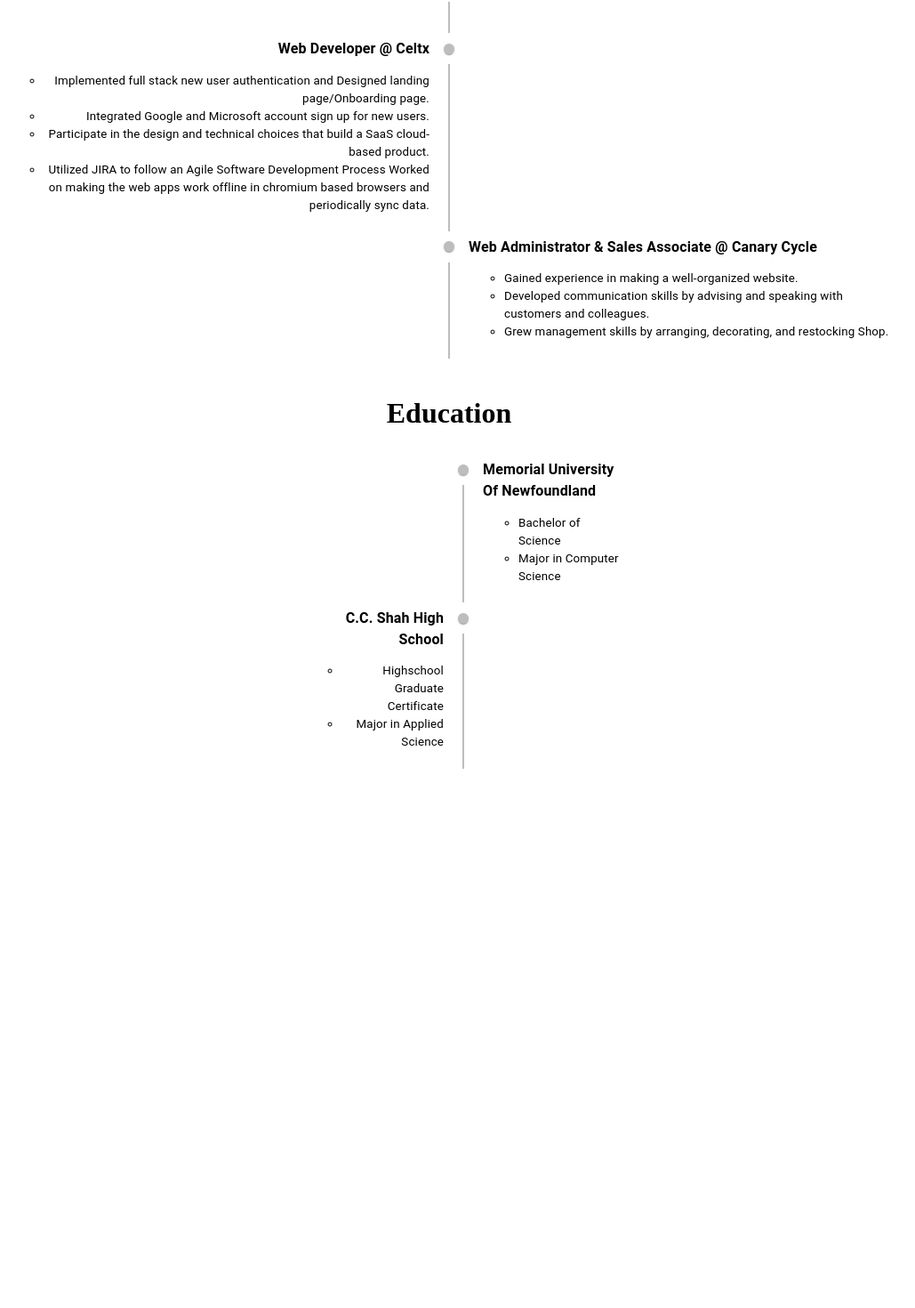
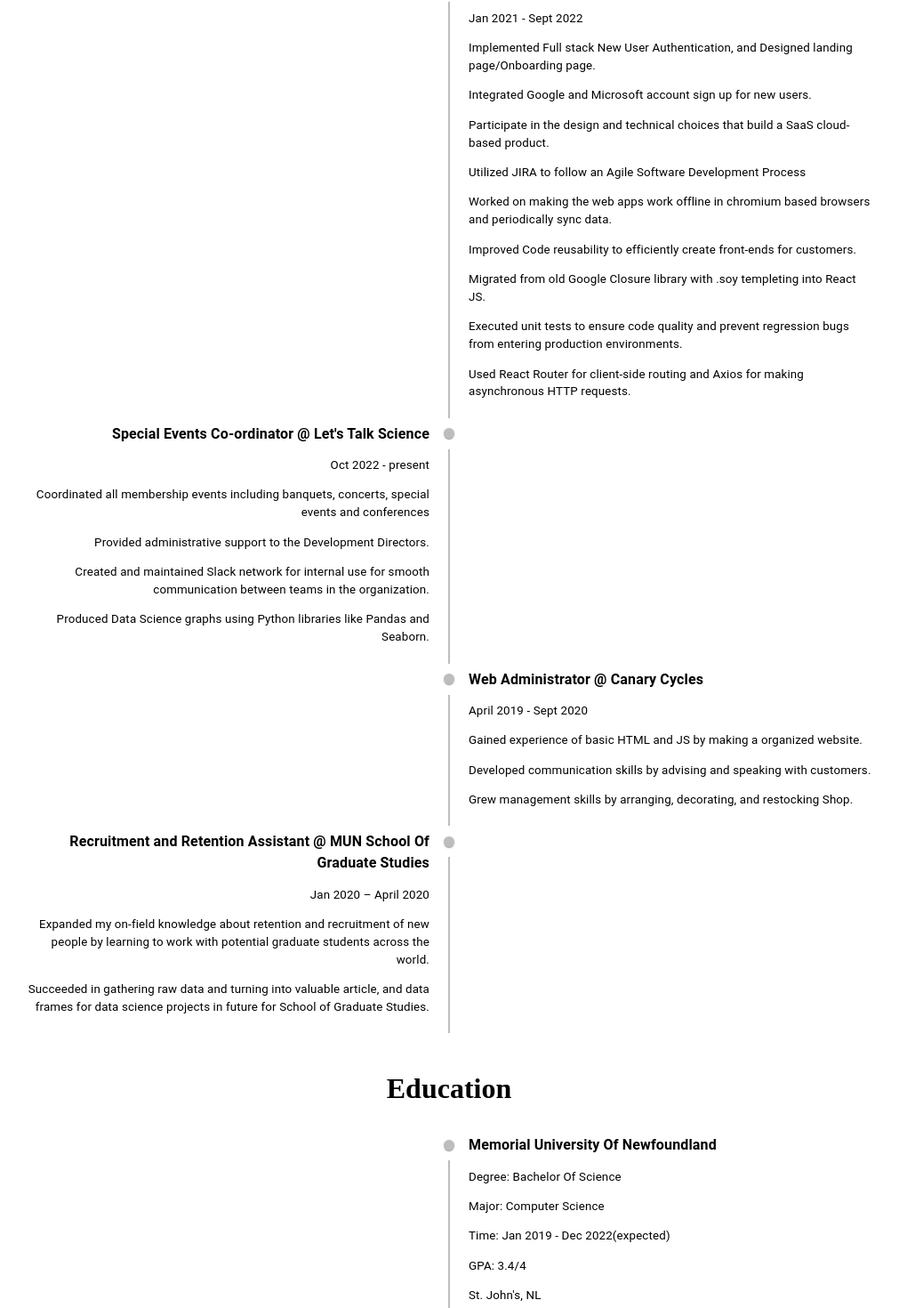
Before and after one commit to kathanjshah/kathanjshah.github.io, a React (Create React App) app: page / in a window 1280 px wide. Shown: the part 687-2157 px from the top of the page at 89% size, without its empty margins (135-1164 px from the left). Before the commit the page ends 1573 px from the top, so only its background shows below. Built offline with nearby package versions, Linux system fonts and the light colour scheme.

Commit message:
added reusable code

```diff
--- a/src/Components/body/body.css
+++ b/src/Components/body/body.css
@@ -80,7 +80,9 @@ a {
     margin-top: 10%;
 }
 
-
+.body4 {
+    width: 100%
+}
 
 .card {
     background-color: lightblue;
--- a/src/Components/body/index.js
+++ b/src/Components/body/index.js
@@ -4,8 +4,8 @@ import "./body.css";
 import BugReportIcon from "@mui/icons-material/BugReport";
 import { useState } from "react";
 import GTranslateIcon from "@mui/icons-material/GTranslate";
-import AlternateTimeline from "../timeline/timeline";
-import EducationTimeline from "../timeline/education";
+
+import TimelineCmpt from "../timeline/timelineCmpt";
 
 
 
@@ -46,11 +46,11 @@ function Body() {
 
       <div id="Experience" className="body3">
         <h1>Experience</h1>
-        <AlternateTimeline className="timeline" />
+        <TimelineCmpt className="timeline" isJob={true} />
       </div>
-      <div id="Projects" className="body4">
+      <div id="Education" className="body4">
         <h1>Education</h1>
-        <EducationTimeline className="timeline" />
+        <TimelineCmpt className="timeline" isJob={false}/>
       </div>
       <div>
         <div
--- a/src/Components/header/drawer.js
+++ b/src/Components/header/drawer.js
@@ -1,11 +1,11 @@
-import * as React from 'react';
-import Box from '@mui/material/Box';
-import Drawer from '@mui/material/Drawer';
-import List from '@mui/material/List';
-import ListItem from '@mui/material/ListItem';
-import ListItemButton from '@mui/material/ListItemButton';
-import ListItemText from '@mui/material/ListItemText';
-import MenuIcon from '@mui/icons-material/Menu';
+import * as React from "react";
+import Box from "@mui/material/Box";
+import Drawer from "@mui/material/Drawer";
+import List from "@mui/material/List";
+import ListItem from "@mui/material/ListItem";
+import ListItemButton from "@mui/material/ListItemButton";
+import ListItemText from "@mui/material/ListItemText";
+import MenuIcon from "@mui/icons-material/Menu";
 
 export default function TemporaryDrawer() {
   const [state, setState] = React.useState({
@@ -13,7 +13,10 @@ export default function TemporaryDrawer() {
   });
 
   const toggleDrawer = (anchor, open) => (event) => {
-    if (event.type === 'keydown' && (event.key === 'Tab' || event.key === 'Shift')) {
+    if (
+      event.type === "keydown" &&
+      (event.key === "Tab" || event.key === "Shift")
+    ) {
       return;
     }
 
@@ -22,28 +25,30 @@ export default function TemporaryDrawer() {
 
   const list = (anchor) => (
     <Box
-      sx={{ width: anchor === 'right' || anchor === 'bottom' ? 'auto' : 250 }}
+      sx={{ width: anchor === "right" || anchor === "bottom" ? "auto" : 250 }}
       role="presentation"
       onClick={toggleDrawer(anchor, false)}
       onKeyDown={toggleDrawer(anchor, false)}
     >
       <List>
-        {['Choose Packet', 'Program', 'Pricing', 'Help & Center'].map((text, index) => (
-          <ListItem key={text} disablePadding>
-            <ListItemButton>
-
-              <ListItemText primary={text} />
-            </ListItemButton>
-          </ListItem>
-        ))}
+        {["Experience", "Education", "Project", "About", "Contact"].map(
+          (text, index) => (
+            <ListItem key={text} disablePadding>
+              <a href={"#"+text}>
+                <ListItemButton>
+                  <ListItemText primary={text} />
+                </ListItemButton>
+              </a>
+            </ListItem>
+          )
+        )}
       </List>
-
     </Box>
   );
 
   return (
     <div>
-      {['right'].map((anchor) => (
+      {["right"].map((anchor) => (
         <React.Fragment key={anchor}>
           <MenuIcon onClick={toggleDrawer(anchor, true)}>{anchor}</MenuIcon>
           <Drawer
--- a/src/Components/header/index.js
+++ b/src/Components/header/index.js
@@ -16,7 +16,7 @@ function Header() {
       {matches ? (
         <div className="groupicons">
           <div className="clickicons"><a href="#Experience">Experience</a></div>
-          <div className="clickicons">Education</div>
+          <div className="clickicons"><a href="#Education">Education</a></div>
           <div className="clickicons">Projects</div>
           <div className="clickicons">About</div>
           <div className="clickicons">Contact</div>
--- a/src/Components/timeline/education.jsx
+++ /dev/null
@@ -1,44 +0,0 @@
-import * as React from "react";
-import Timeline from "@mui/lab/Timeline";
-import TimelineItem from "@mui/lab/TimelineItem";
-import TimelineSeparator from "@mui/lab/TimelineSeparator";
-import TimelineConnector from "@mui/lab/TimelineConnector";
-import TimelineContent from "@mui/lab/TimelineContent";
-import TimelineDot from "@mui/lab/TimelineDot";
-
-export default function EducationTimeline() {
-  return (
-    <Timeline style={{ width: "100%" }} position="alternate">
-      <TimelineItem>
-        <TimelineSeparator>
-          <TimelineDot />
-          <TimelineConnector />
-        </TimelineSeparator>
-        <TimelineContent style={{ fontWeight: "bold" }}>
-          Memorial University Of Newfoundland
-          <p>
-            <ul>
-              <li>Bachelor of Science</li>
-              <li>Major in Computer Science</li>
-            </ul>
-          </p>
-        </TimelineContent>
-      </TimelineItem>
-      <TimelineItem>
-        <TimelineSeparator>
-          <TimelineDot />
-          <TimelineConnector />
-        </TimelineSeparator>
-        <TimelineContent style={{ fontWeight: "bold" }}>
-          C.C. Shah High School
-          <p>
-            <ul>
-              <li>Highschool Graduate Certificate</li>
-              <li>Major in Applied Science</li>
-            </ul>
-          </p>
-        </TimelineContent>
-      </TimelineItem>
-    </Timeline>
-  );
-}
--- a/src/Components/timeline/timeline.jsx
+++ /dev/null
@@ -1,74 +0,0 @@
-import * as React from "react";
-import Timeline from "@mui/lab/Timeline";
-import TimelineItem from "@mui/lab/TimelineItem";
-import TimelineSeparator from "@mui/lab/TimelineSeparator";
-import TimelineConnector from "@mui/lab/TimelineConnector";
-import TimelineContent from "@mui/lab/TimelineContent";
-import TimelineDot from "@mui/lab/TimelineDot";
-
-export default function AlternateTimeline() {
-  return (
-    <Timeline style={{ width: "100%" }} position="alternate">
-      <TimelineItem>
-        <TimelineSeparator>
-          <TimelineDot />
-          <TimelineConnector />
-        </TimelineSeparator>
-        <TimelineContent style={{ fontWeight: "bold" }}>
-          Web Developer @ Backlight
-        </TimelineContent>
-      </TimelineItem>
-      <TimelineItem>
-        <TimelineSeparator>
-          <TimelineDot />
-          <TimelineConnector />
-        </TimelineSeparator>
-        <TimelineContent style={{ fontWeight: "bold" }}>
-          Web Developer @ Celtx
-          <p>
-            <ul>
-              <li>
-                Implemented full stack new user authentication and Designed
-                landing page/Onboarding page.
-              </li>
-              <li>
-                Integrated Google and Microsoft account sign up for new users.
-              </li>
-              <li>
-                Participate in the design and technical choices that build a
-                SaaS cloud-based product.
-              </li>
-              <li>
-                Utilized JIRA to follow an Agile Software Development Process
-                Worked on making the web apps work offline in chromium based
-                browsers and periodically sync data.
-              </li>
-            </ul>
-          </p>
-        </TimelineContent>
-      </TimelineItem>
-      <TimelineItem>
-        <TimelineSeparator>
-          <TimelineDot />
-          <TimelineConnector />
-        </TimelineSeparator>
-        <TimelineContent style={{ fontWeight: "bold" }}>
-          Web Administrator & Sales Associate @ Canary Cycle
-          <p>
-            <ul>
-              <li>Gained experience in making a well-organized website.</li>
-              <li>
-                Developed communication skills by advising and speaking with
-                customers and colleagues.
-              </li>
-              <li>
-                Grew management skills by arranging, decorating, and restocking
-                Shop.
-              </li>
-            </ul>
-          </p>
-        </TimelineContent>
-      </TimelineItem>
-    </Timeline>
-  );
-}
--- /dev/null
+++ b/src/Components/timeline/timelineCmpt.jsx
@@ -0,0 +1,116 @@
+import * as React from "react";
+import Timeline from "@mui/lab/Timeline";
+import TimelineItem from "@mui/lab/TimelineItem";
+import TimelineSeparator from "@mui/lab/TimelineSeparator";
+import TimelineConnector from "@mui/lab/TimelineConnector";
+import TimelineContent from "@mui/lab/TimelineContent";
+import TimelineDot from "@mui/lab/TimelineDot";
+
+export default function TimelineCmpt(props) {
+  const jobs = [
+    {
+      company: "Celtx / Backlight",
+      role: "Web-Developer",
+      duration: "Jan 2021 - Sept 2022",
+      place: "St. John's, NL",
+      discription: [
+        "Implemented Full stack New User Authentication, and Designed landing page/Onboarding page.",
+        "Integrated Google and Microsoft account sign up for new users.",
+        "Participate in the design and technical choices that build a SaaS cloud-based product.",
+        "Utilized JIRA to follow an Agile Software Development Process",
+        "Worked on making the web apps work offline in chromium based browsers and periodically sync data.",
+        "Improved Code reusability to efficiently create front-ends for customers.",
+        "Migrated from old Google Closure library with .soy templeting into React JS.",
+        "Executed unit tests to ensure code quality and prevent regression bugs from entering production environments.",
+        "Used React Router for client-side routing and Axios for making asynchronous HTTP requests.",
+      ],
+    },
+    {
+      company: "Let's Talk Science",
+      role: "Special Events Co-ordinator",
+      duration: "Oct 2022 - present",
+      place: "St. John's, NL",
+      discription: [
+        "Coordinated all membership events including banquets, concerts, special events and conferences",
+        "Provided administrative support to the Development Directors.",
+        "Created and maintained Slack network for internal use for smooth communication between teams in the organization.",
+        "Produced Data Science graphs using Python libraries like Pandas and Seaborn.",
+      ],
+    },
+    {
+      company: "Canary Cycles",
+      role: "Web Administrator",
+      duration: "April 2019 - Sept 2020",
+      place: "St. John's, NL",
+      discription: [
+        "Gained experience of basic HTML and JS by making a organized website.",
+        "Developed communication skills by advising and speaking with customers.",
+        "Grew management skills by arranging, decorating, and restocking Shop.",
+      ],
+    },
+    {
+      company: "MUN School Of Graduate Studies",
+      role: "Recruitment and Retention Assistant",
+      duration: "Jan 2020 – April 2020",
+      place: "St. John's, NL",
+      discription: [
+        "Expanded my on-field knowledge about retention and recruitment of new people by learning to work with potential graduate students across the world.",
+        "Succeeded in gathering raw data and turning into valuable article, and data frames for data science projects in future for School of Graduate Studies.",
+      ],
+    },
+  ];
+
+  const schools = [
+    {
+      uni: "Memorial University Of Newfoundland",
+      edu: "Degree: Bachelor Of Science",
+      major: "Major: Computer Science",
+      duration: "Time: Jan 2019 - Dec 2022(expected)",
+      grade: "GPA: 3.4/4",
+      place: "St. John's, NL",
+    },
+  ];
+
+  const jobscmpt = jobs.map((job) => {
+    return (
+      <TimelineItem position="alternate">
+        <TimelineSeparator>
+          <TimelineDot />
+          <TimelineConnector />
+        </TimelineSeparator>
+        <TimelineContent style={{ fontWeight: "bold" }}>
+          {job.role}&nbsp;@&nbsp;{job.company}
+          <p>{job.duration}</p>
+          {job.discription.map((dis) => {
+            return <p>{dis}</p>;
+          })}
+        </TimelineContent>
+      </TimelineItem>
+    );
+  });
+  const schoolscmpt = schools.map((school) => {
+    return (
+      <TimelineItem position="alternate">
+      <TimelineSeparator>
+        <TimelineDot />
+        <TimelineConnector />
+      </TimelineSeparator>
+      <TimelineContent style={{ fontWeight: "bold" }}>
+        {school.uni}
+        <p>{school.edu}</p>
+        <p>{school.major}</p>
+        <p>{school.duration}</p>
+        <p>{school.grade}</p>
+        <p>{school.place}</p>
+      </TimelineContent>
+    </TimelineItem>
+    );
+  }
+  );
+
+  return (
+    <Timeline position="alternate">
+      {props.isJob ? jobscmpt : schoolscmpt}
+    </Timeline>
+  );
+}
```
